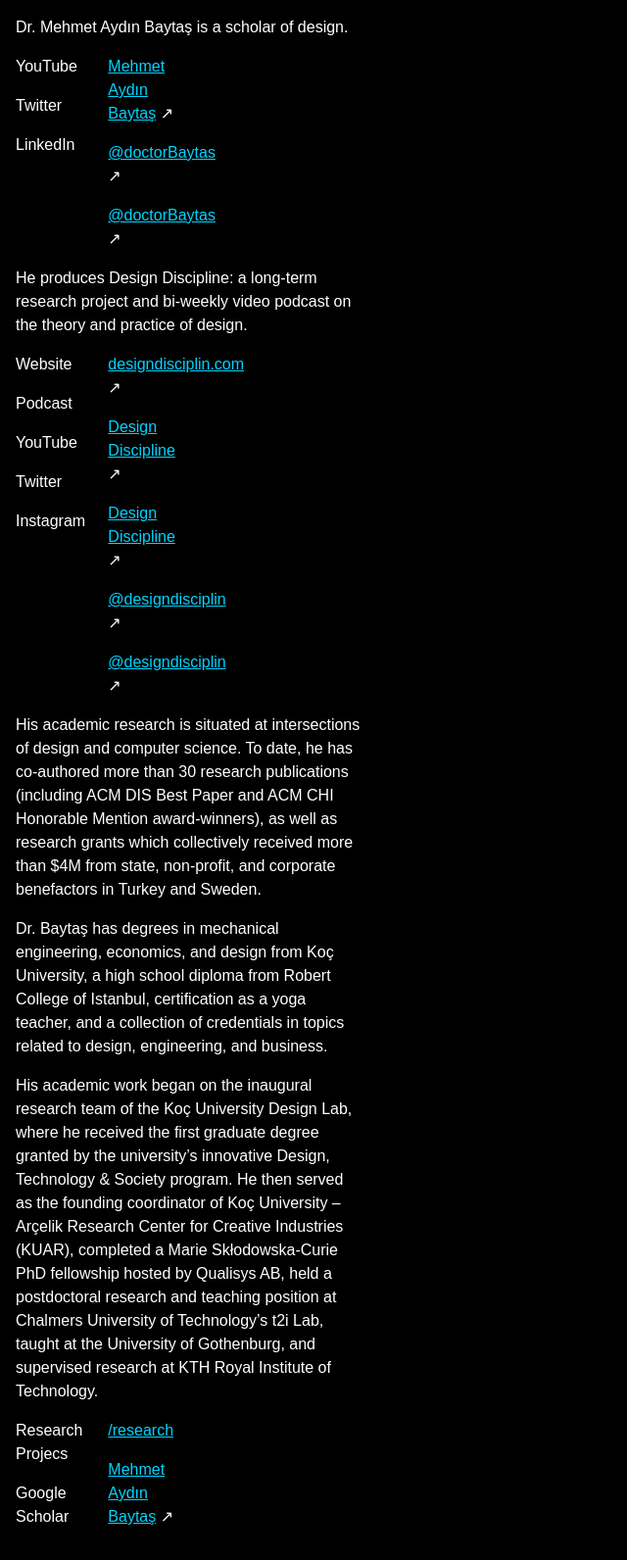
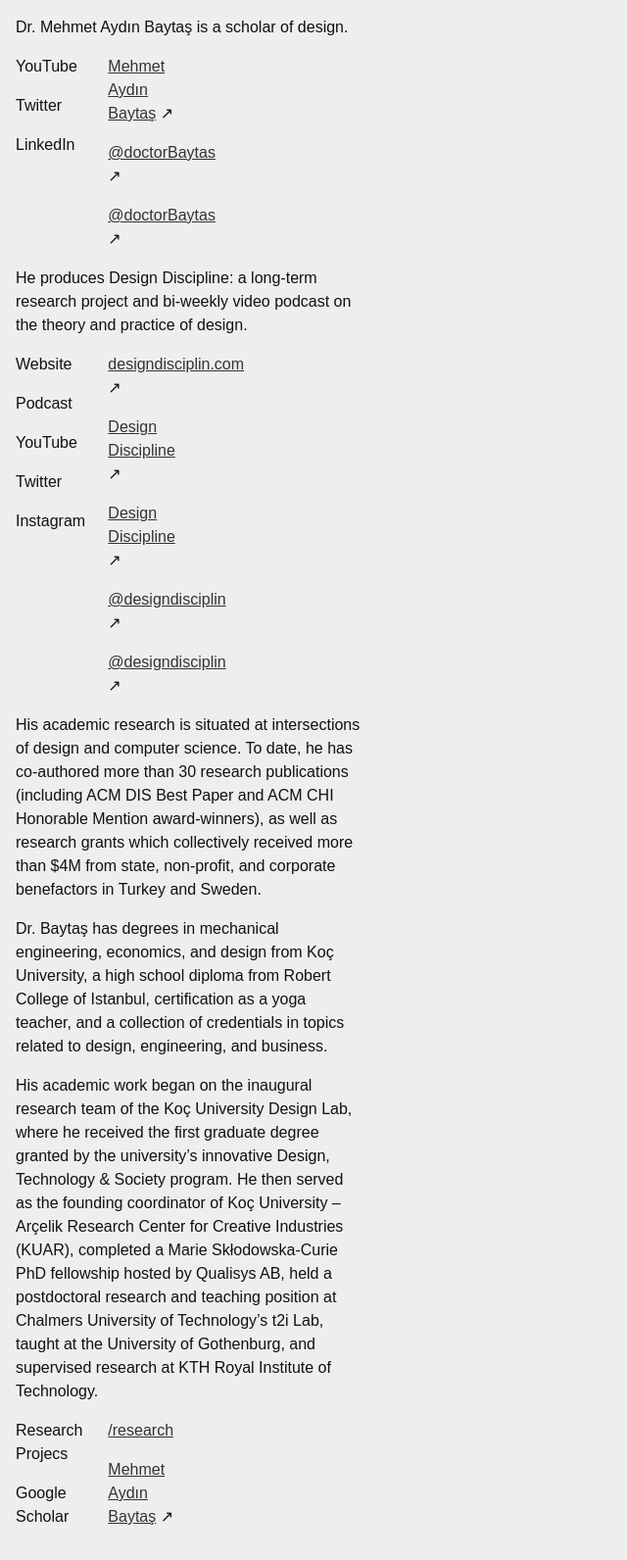
Before and after one commit to l77l77/mbaytas.github.io, a Jekyll site: the page built from README.md, in a window 1280 px wide. Shown: the whole page at 98% size, without its empty margins (0-640 px from the left). Built offline with Jekyll 4.4.1, drawn with Linux system fonts in a browser that asks for light colours; some web fonts are replaced; our own code applies the rules of GitHub Pages for plain Markdown files; comment, search, counter and statistics services are not loaded.

Commit message:
Update default.html

```diff
--- a/_layouts/default.html
+++ b/_layouts/default.html
@@ -24,15 +24,15 @@
         font-family: aktiv-grotesk, sans-serif;
       }
       body {
-        color: #fff;
-        background-color: #000;
+        color: #111;
+        background-color: #eee;
       }
       a {
-        color: #00d4ff;
+        color: #333;
         transition: .25s color cubic-bezier(.455,.03,.515,.955);
       }
       a:hover {
-        color: #eee;
+        color: #111;
       }
       .container {
         margin: 0;
```
